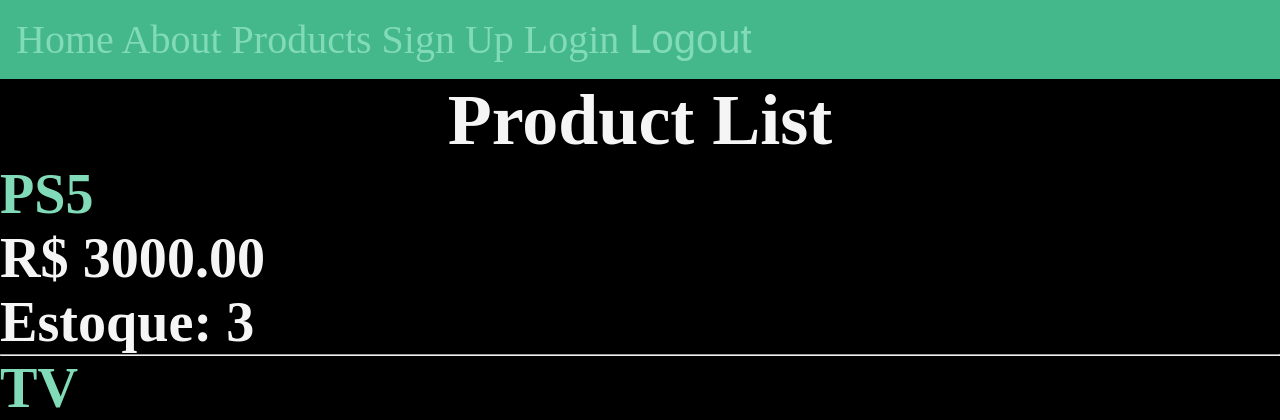
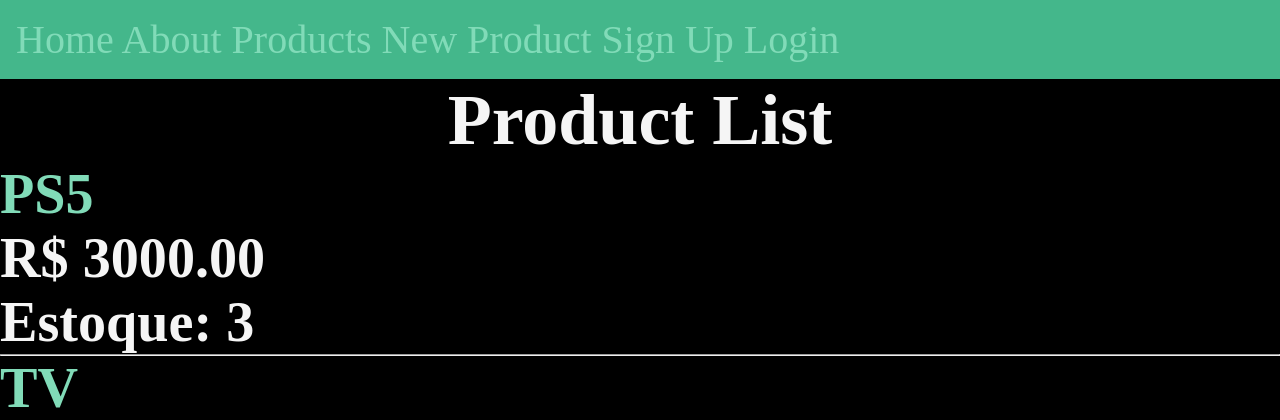
Before and after one commit to adrianocerutti/django, a Django app: page /products/ in a window 1280 px wide. Shown: the top 420 px of the page. Run offline with Django 5.2, Linux system fonts and the light colour scheme; data comes from the database, SQL or seed files in the repository; both versions use the stored data as it was after the commit.

Commit message:
Usando Autorização

```diff
--- a/fundamentos/products/urls.py
+++ b/fundamentos/products/urls.py
@@ -3,6 +3,8 @@
 
 app_name = 'products'
 urlpatterns = [
-    path('', views.products_list, name="list"),  #products:list
-    path('<slug:slug>', views.product_page, name="page"),  #products:page
+    path('', views.products_list, name="list"),  # products:list
+    path('new_product', views.product_new, name="new"),  # products:new
+    path('<slug:slug>', views.product_page, name="page"),  # products:page
+
 ]
--- a/fundamentos/products/views.py
+++ b/fundamentos/products/views.py
@@ -1,6 +1,6 @@
 from django.shortcuts import render
-from django.http import HttpResponse
 from .models import Product
+from django.contrib.auth.decorators import login_required
 
 # Create your views here.
 
@@ -9,7 +9,10 @@
     products = Product.objects.all().order_by('created_at')
     return render(request, 'products/products_list.html', {'products': products})
 
-
 def product_page(request, slug):
     product = Product.objects.get(slug=slug)
     return render(request, 'products/product_page.html', {'product': product})
+
+@login_required(login_url='/users/login')
+def product_new(request):
+    return render(request, 'products/product_new.html')
--- a/fundamentos/templates/layout.html
+++ b/fundamentos/templates/layout.html
@@ -17,12 +17,16 @@
         <a href="/">Home</a>
         <a href="/about">About</a>
         <a href="{% url 'products:list' %}">Products</a>
-        <a href="{% url 'users:register' %}">Sign Up</a>
-        <a href="{% url 'users:login' %}">Login</a>
-        <form action="{% url 'users:logout' %}" method="POST" class="logout">
-            {% csrf_token %}
-            <button class="logout-button">Logout</button>
-        </form>
+        <a href="{% url 'products:new' %}">New Product</a>
+        {% if user.is_authenticated %}
+            <form class="logout" action="{% url 'users:logout' %}" method="POST">
+                {% csrf_token %}
+                <button class="logout-button">Logout</button>
+            </form>
+        {% else %}
+            <a href="{% url 'users:register' %}">Sign Up</a>
+            <a href="{% url 'users:login' %}">Login</a>
+        {% endif %}
     </nav>
     <main>
         {% block content %}
```
Also changed, not shown: fundamentos/products/templates/products/product_new.html (added, +11 -0 lines), fundamentos/db.sqlite3.
